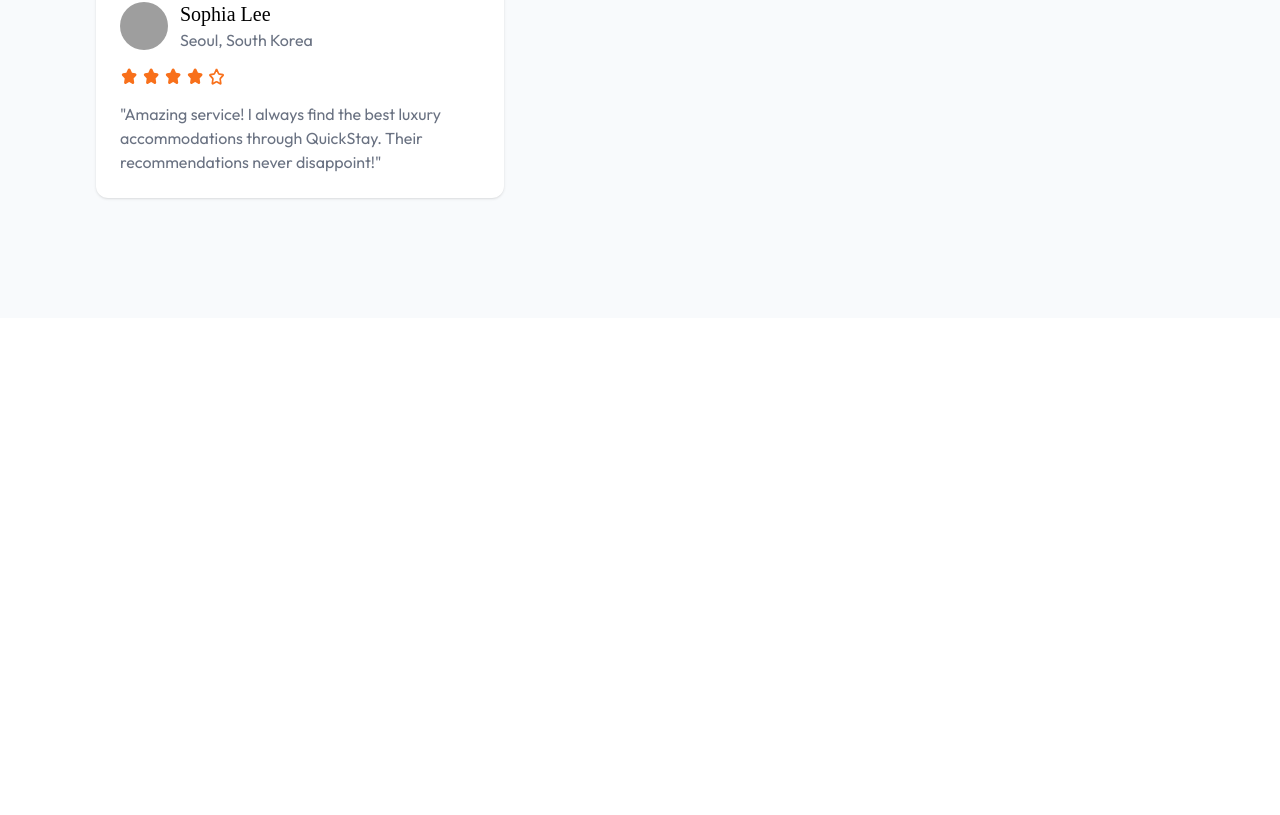
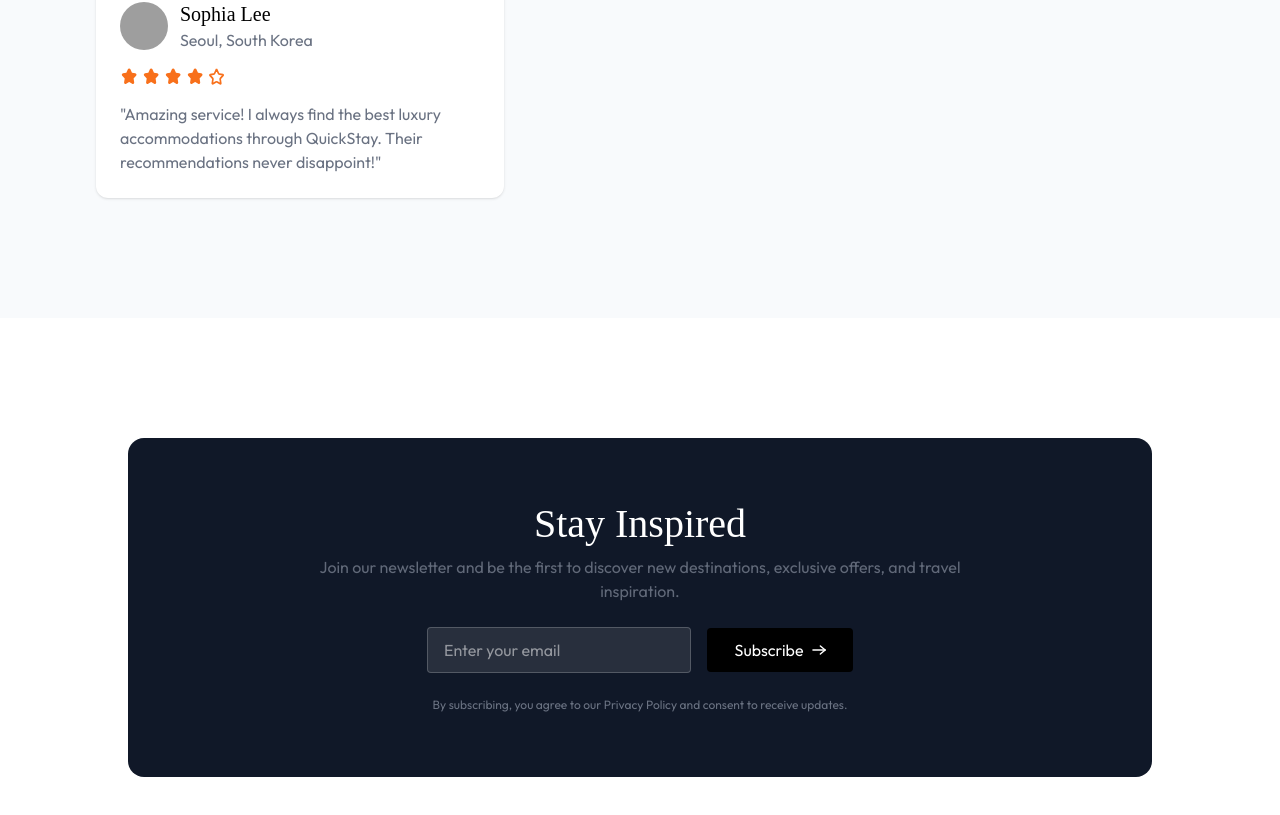
Before and after one commit to EvgenDZ/hotel-booking, a React (Vite) app in the folder client/: page / in a window 1280 px wide. Shown: the part 3127-3942 px from the top of the page. Before the commit the page ends 3445 px from the top, so only its background shows below. Built offline with nearby package versions, Linux system fonts and the light colour scheme; no server answers; grey boxes are pictures that could not be loaded; a web font is replaced by a local one.

Commit message:
добвленн компонет NewsLetter

```diff
--- /dev/null
+++ b/client/src/components/NewsLetter.jsx
@@ -0,0 +1,22 @@
+import React from 'react'
+import { assets } from '../assets/assets'
+import Title from './Title'
+
+const NewsLetter = () => {
+  return (
+    <div className="flex flex-col items-center max-w-5xl lg:w-full rounded-2xl px-4 py-12 md:py-16 mx-2 lg:mx-auto my-30 bg-gray-900 text-white">
+
+        <Title title='Stay Inspired' subTitle='Join our newsletter and be the first to discover new destinations, exclusive offers, and travel inspiration.'/>
+
+            <div className="flex flex-col md:flex-row items-center justify-center gap-4 mt-6">
+                <input type="text" className="bg-white/10 px-4 py-2.5 border border-white/20 rounded outline-none max-w-66 w-full" placeholder="Enter your email" />
+                <button className="flex items-center justify-center gap-2 group bg-black px-4 md:px-7 py-2.5 rounded active:scale-95 transition-all">Subscribe
+                    <img src={assets.arrowIcon} alt="arrow-icon" className='w-3.5 invert group-hover:translate-x-1 transition-all' />
+                </button>
+            </div>
+            <p className="text-gray-500 mt-6 text-xs text-center">By subscribing, you agree to our Privacy Policy and consent to receive updates.</p>
+        </div>
+  )
+}
+
+export default NewsLetter
--- a/client/src/pages/Home.jsx
+++ b/client/src/pages/Home.jsx
@@ -3,6 +3,7 @@
 import FeaturedDestination from '../components/FeaturedDestination'
 import ExclusiveOffers from '../components/ExclusiveOffers'
 import Testimonial from '../components/Testimonial'
+import NewsLetter from '../components/NewsLetter'
 
 const Home = () => {
   return (
@@ -11,6 +12,7 @@
         <FeaturedDestination/>
         <ExclusiveOffers />
         <Testimonial />
+        <NewsLetter />
     </>
   )
 }
```
